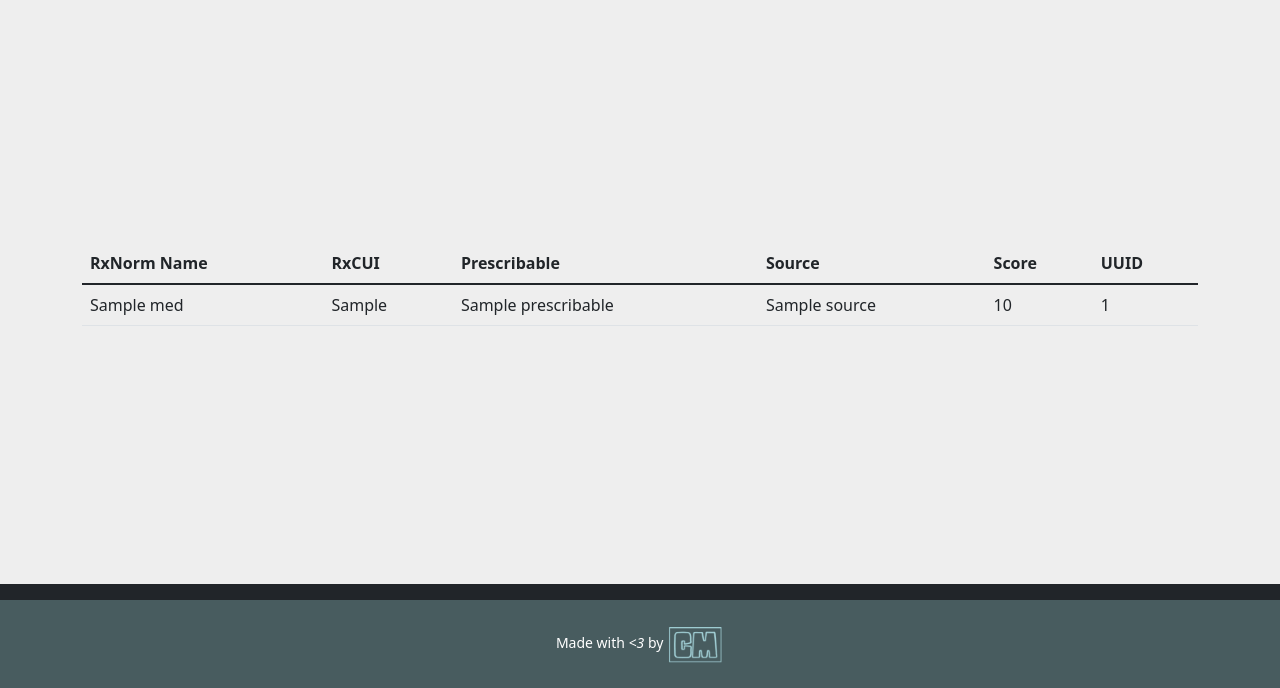
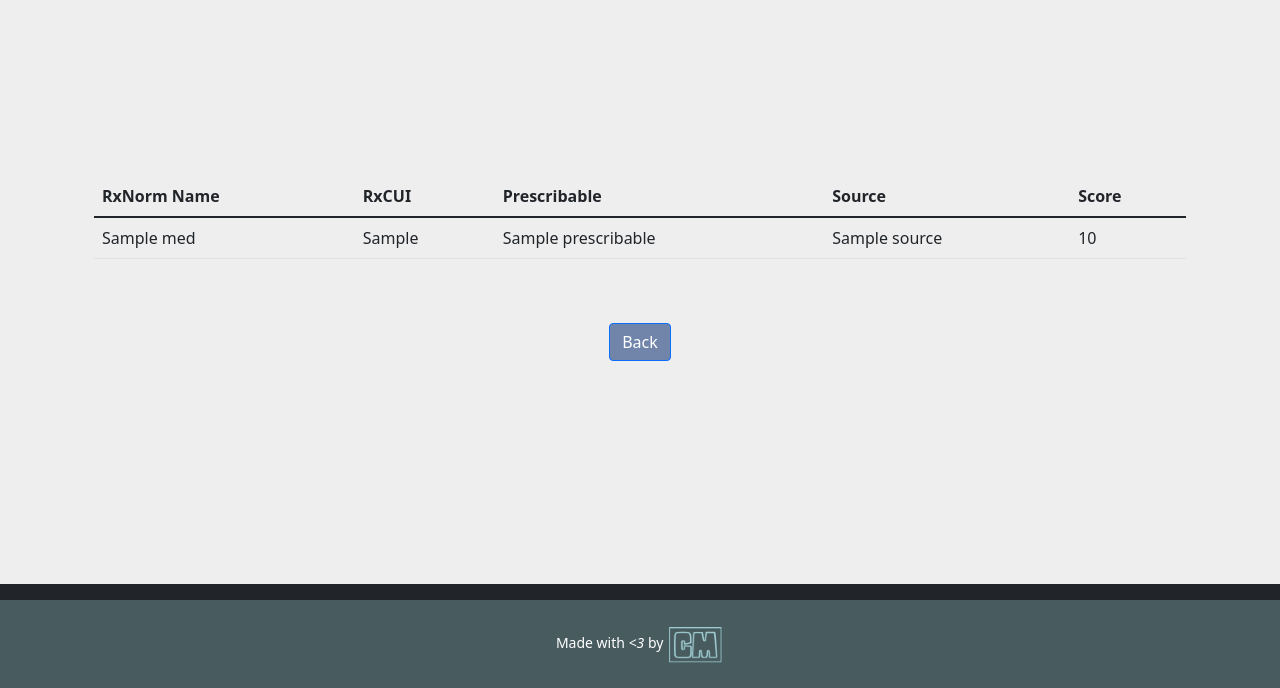
Before and after one commit to chrismannina/med-magic, a Flask app: template app/templates/approx-match.html in a window 1280 px wide. Shown: the part 112-800 px from the top of the page. Run offline with Flask 2, Linux system fonts and the light colour scheme; the template is opened without the code that fills it: most values are stand-ins (such as "Sample title", 1, 10 or a date in 2020).

Commit message:
removed uuid from table
uuid removed from table - not currently needed

```diff
--- a/app/templates/approx-match.html
+++ b/app/templates/approx-match.html
@@ -1,6 +1,7 @@
 {% extends 'base.html' %} {% block title %}Search{% endblock %} {% block content
 %}
 
+<div class="container">
   <table class="table">
     <thead>
       <tr>
@@ -9,7 +10,6 @@
         <th scope="col">Prescribable</th>
         <th scope="col">Source</th>
         <th scope="col">Score</th>
-      <th scope="col">UUID</th>
       </tr>
     </thead>
     <tbody>
@@ -20,10 +20,19 @@
         <td scope="row">{{ meds[med]['PRESCRIBABLE'] }}</td>
         <td scope="row">{{ meds[med]['Source'] }}</td>
         <td scope="row">{{ meds[med]['score'] }}</td>
-      <td scope="row">{{ uuid['uuid'] }}</td>
       </tr>
       {% endfor %}
     </tbody>
   </table>
+</div>
+<div class="text-center p-5">
+  <a
+    class="btn btn-primary"
+    style="background-color: #7185ab"
+    href="/search"
+    role="button"
+    >Back</a
+  >
+</div>
 
 {% endblock %}
```
Lines whose indentation alone changed are shown as unchanged.
